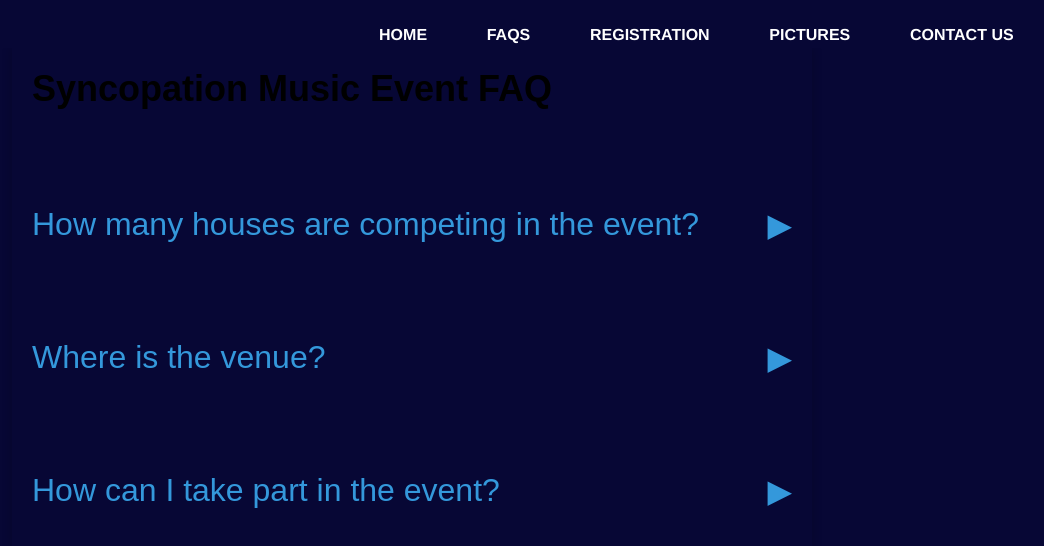
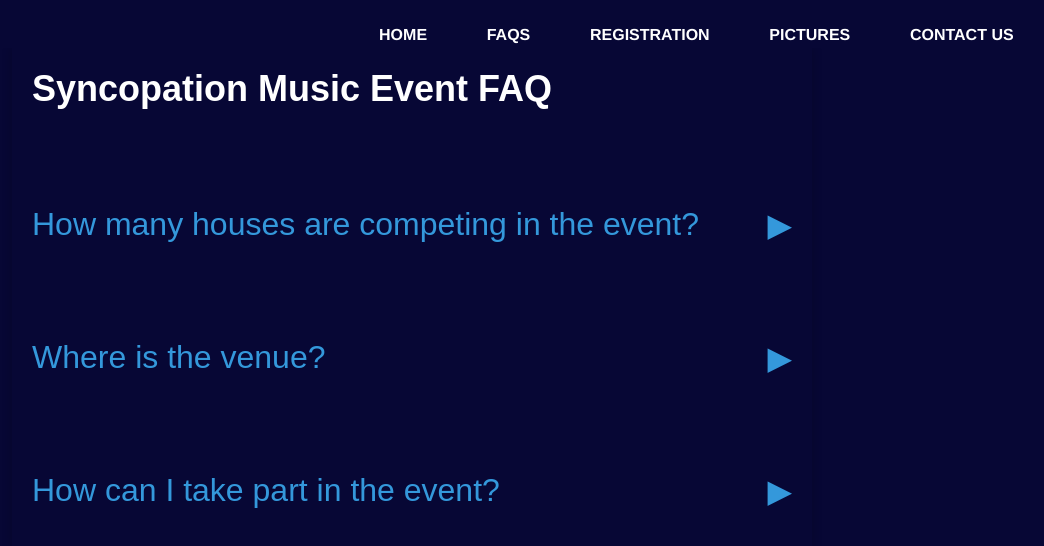
Before and after one commit to Inu31/Syncopation, a plain HTML site: page FAQ.html in a window 1280 px wide. Shown: the whole page, without its empty margins (228-1272 px from the left). Drawn offline with Linux system fonts and the light colour scheme.

Commit message:
Update FAQ.html

```diff
--- a/FAQ.html
+++ b/FAQ.html
@@ -89,7 +89,7 @@
         </ul>
     </nav>
     <div class="container">
-        <h1>Syncopation Music Event FAQ</h1>
+        <h1 style="color:white;">Syncopation Music Event FAQ</h1>
 
         <div class="faq-item">
             <div class="question">How many houses are competing in the event?</div>
```
